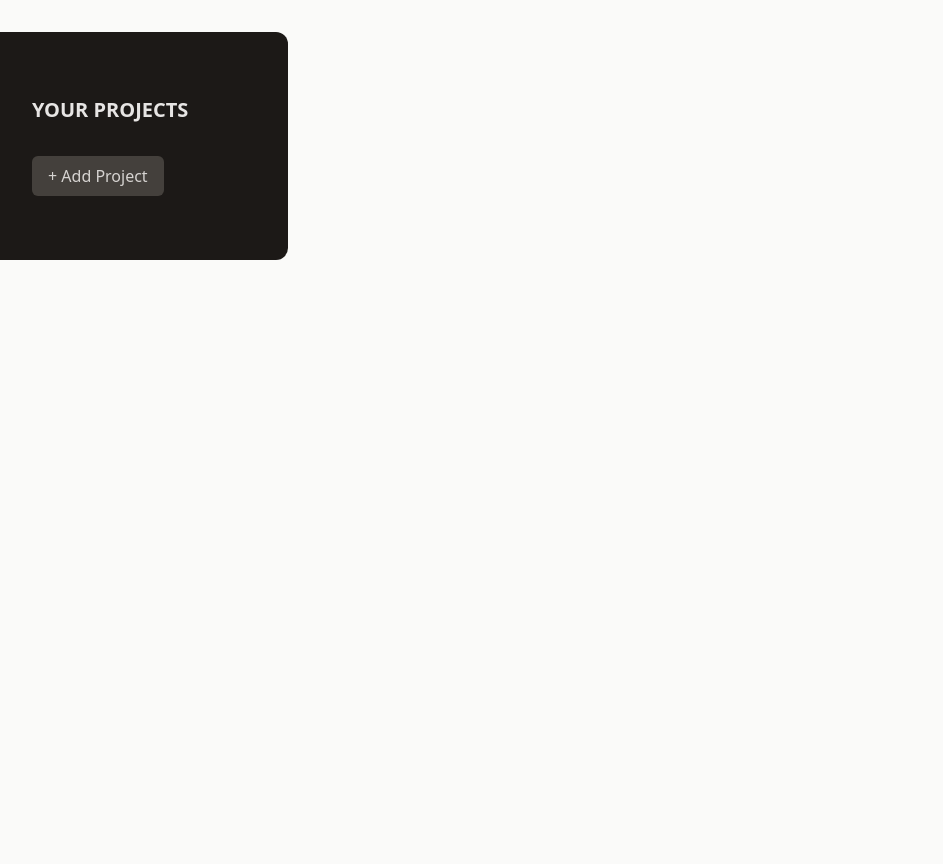
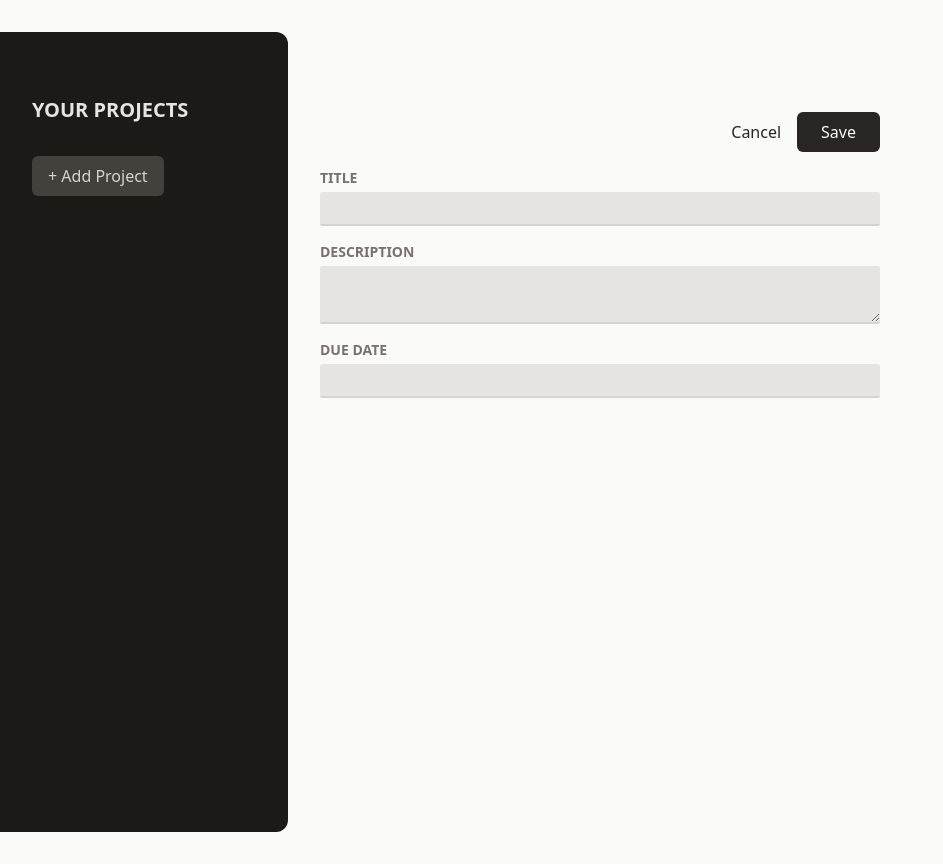
Before and after one commit to korca0220/udemy_react_basic, a React (Vite) app in the folder 09-practice-project/: page / in a window 1280 px wide. Shown: the whole page, without its empty margins (0-943 px from the left). Built offline with nearby package versions, Linux system fonts and the light colour scheme.

Commit message:
add style

```diff
--- a/09-practice-project/src/App.jsx
+++ b/09-practice-project/src/App.jsx
@@ -1,9 +1,11 @@
+import NewProject from "./components/NewProject";
 import ProjectSidebar from "./components/ProjectSidebar";
 
 function App() {
   return (
-    <main className="h-screen my-8">
+    <main className="h-screen my-8 flex gap-8">
       <ProjectSidebar />
+      <NewProject />
     </main>
   );
 }
--- /dev/null
+++ b/09-practice-project/src/components/Input.jsx
@@ -0,0 +1,16 @@
+export default function Input({ label, textarea, ...props }) {
+  const classes =
+    "w-full p-1 border-b-2 rounded-sm border-stone-300 bg-stone-200 text-stone-600 focus:outline-none focus:border-stone-600";
+  return (
+    <p className="flex flex-col gap-1 my-4">
+      <label className="text-sm font-bold uppercase text-stone-500">
+        {label}
+      </label>
+      {textarea ? (
+        <textarea className={classes} {...props} />
+      ) : (
+        <input className={classes} {...props} />
+      )}
+    </p>
+  );
+}
--- /dev/null
+++ b/09-practice-project/src/components/NewProject.jsx
@@ -0,0 +1,25 @@
+import Input from "./Input";
+
+export default function NewProject() {
+  return (
+    <div className="w-[35rem] mt-16">
+      <menu className="flex items-center justify-end gap-4 my-4">
+        <li>
+          <button className="text-stone-800 hover:text-stone-950">
+            Cancel
+          </button>
+        </li>
+        <li>
+          <button className="py-2 px-6  rounded-md bg-stone-800 text-stone-50 hover:bg-stone-950">
+            Save
+          </button>
+        </li>
+      </menu>
+      <div>
+        <Input label="Title" />
+        <Input label="Description" textarea />
+        <Input label="Due Date" />
+      </div>
+    </div>
+  );
+}
```
